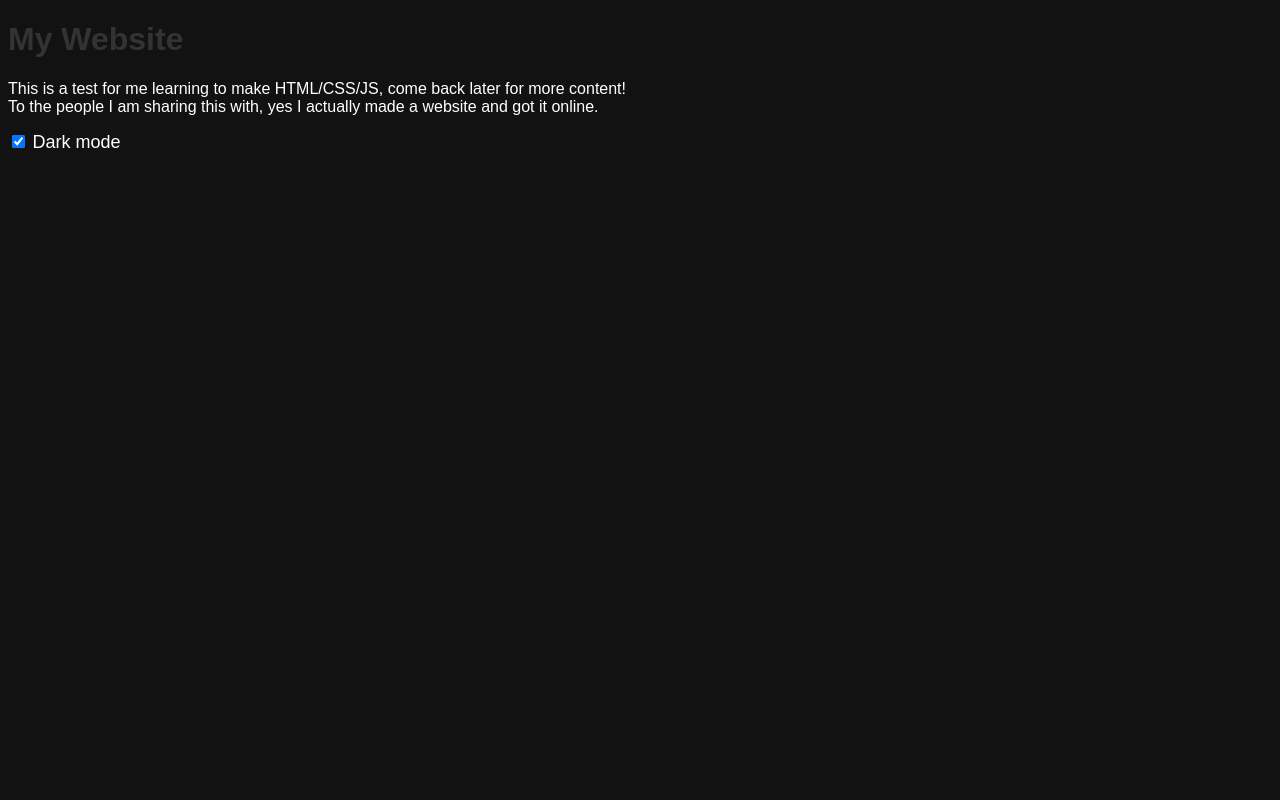
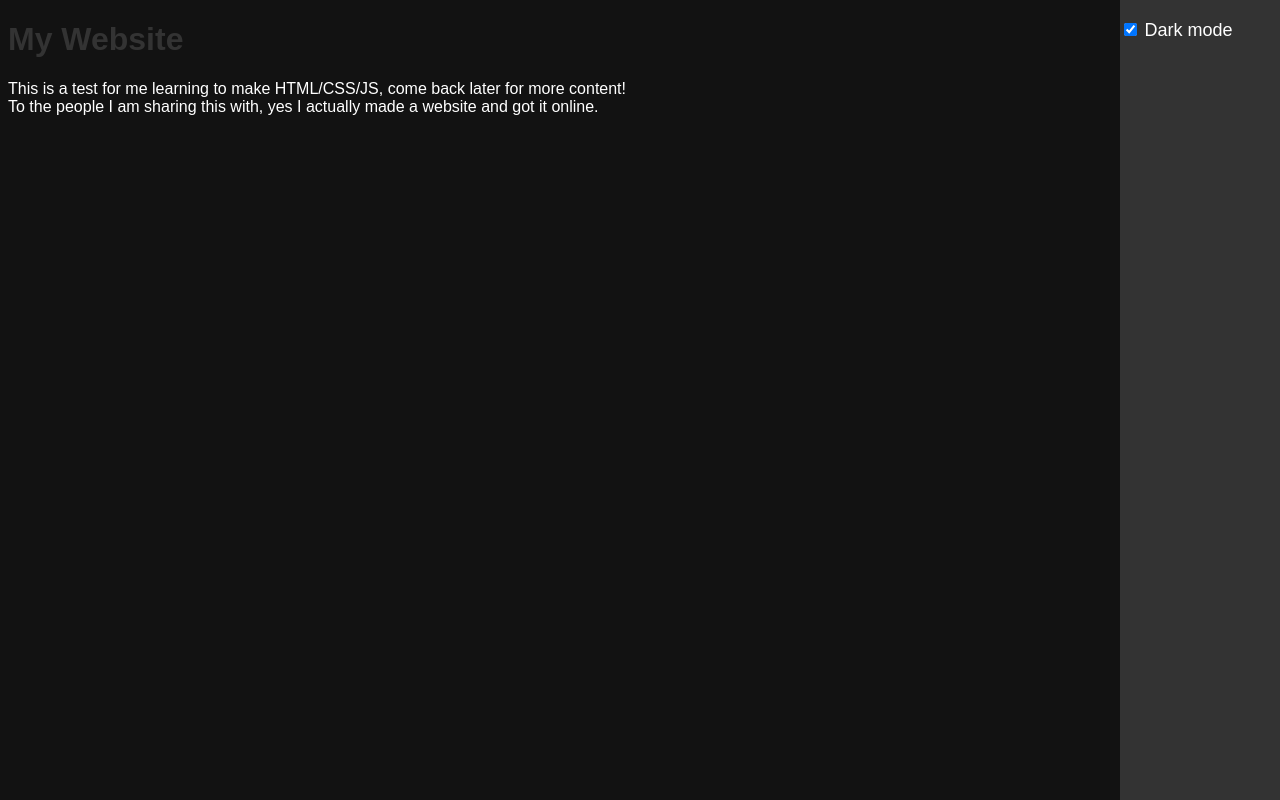
Before and after one commit to MAXOQ/mywebsite, a plain HTML site: page index.html in a window 1280 px wide. Both pictures are taken after a click on the checkbox "Dark mode". Drawn offline with Linux system fonts and the light colour scheme.

Commit message:
Update index.html

```diff
--- a/index.html
+++ b/index.html
@@ -29,8 +29,26 @@
             font-size: 18px;
             cursor: pointer;
         }
+
+        .sidebar {
+            height: 100%;
+            width: 160px;
+            position: fixed;
+            z-index: 1;
+            top: 0;
+            right: 0;
+            background-color: rgb(200, 200, 200);
+            overflow-x: hidden;
+            padding-top: 20px;
+            transition: background-color 0.3s;
+        }
+
+        .sidebar.dark-mode {
+            background-color: #333;
+        }
     </style>
 </head>
+
 <body>
     <h1>
         My Website
@@ -39,23 +57,23 @@
         This is a test for me learning to make HTML/CSS/JS, come back later for more content!
         <br>To the people I am sharing this with, yes I actually made a website and got it online.
     </p>
-    <input type="checkbox" id="DarkMode" name="darkMode" value="Dark">
-    <label for="DarkMode"> Dark mode</label><br>
+    <div class="sidebar">
+        <input type="checkbox" id="DarkMode" name="darkMode" value="Dark">
+        <label for="DarkMode"> Dark mode</label><br>
+    </div>
+
     <script>
         const darkModeCheckbox = document.getElementById('DarkMode');
         const body = document.body;
+        const sidebar = document.querySelector('.sidebar');
 
-        if (localStorage.getItem('darkMode') === 'true') {
-            body.classList.add('dark-mode');
-            darkModeCheckbox.checked = true;
-        }
         darkModeCheckbox.addEventListener('change', () => {
             if (darkModeCheckbox.checked) {
                 body.classList.add('dark-mode');
-                localStorage.setItem('darkMode', 'true');
+                sidebar.classList.add('dark-mode');
             } else {
                 body.classList.remove('dark-mode');
-                localStorage.setItem('darkMode', 'false');
+                sidebar.classList.remove('dark-mode');
             }
         });
     </script>
```
